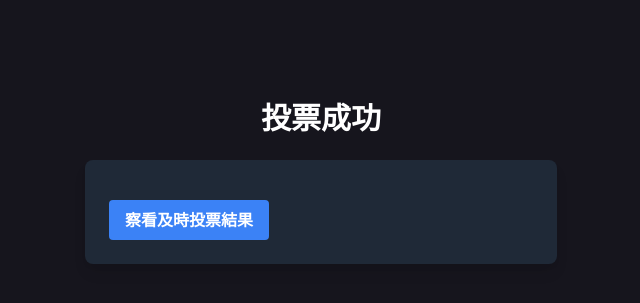
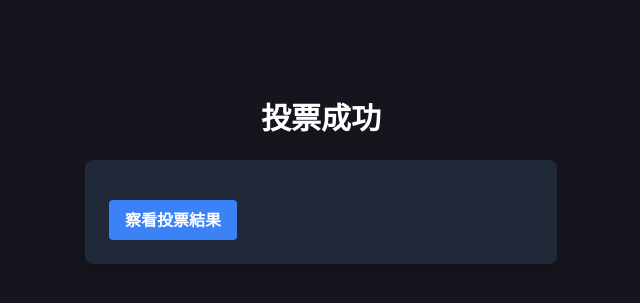
Before and after one commit to David810209/online-voting-system, a Flask app: page /success in a window 1280 px wide. Shown: the part 218-521 px from the top of the page, without its empty margins (319-959 px from the left). Run offline with Flask 3, Linux system fonts and the light colour scheme; the visitor is signed in with stand-in values (Sample User, id 1).

Commit message:
update front end

```diff
--- a/templates/success.html
+++ b/templates/success.html
@@ -20,8 +20,8 @@
     <div class="w-full max-w-lg p-5">
         <h1 class="text-3xl font-bold text-center mb-6">投票成功</h1>
         <div class="bg-gray-800 p-6 rounded-lg shadow-lg">
-            <button class="mt-4 bg-blue-500 hover:bg-blue-700 text-white font-bold py-2 px-4 rounded" onclick="window.location.href='/haha'">
-                察看及時投票結果
+            <button class="mt-4 bg-blue-500 hover:bg-blue-700 text-white font-bold py-2 px-4 rounded" onclick="window.location.href='/check'">
+                察看投票結果
             </button>
         </div>
     </div>
```
